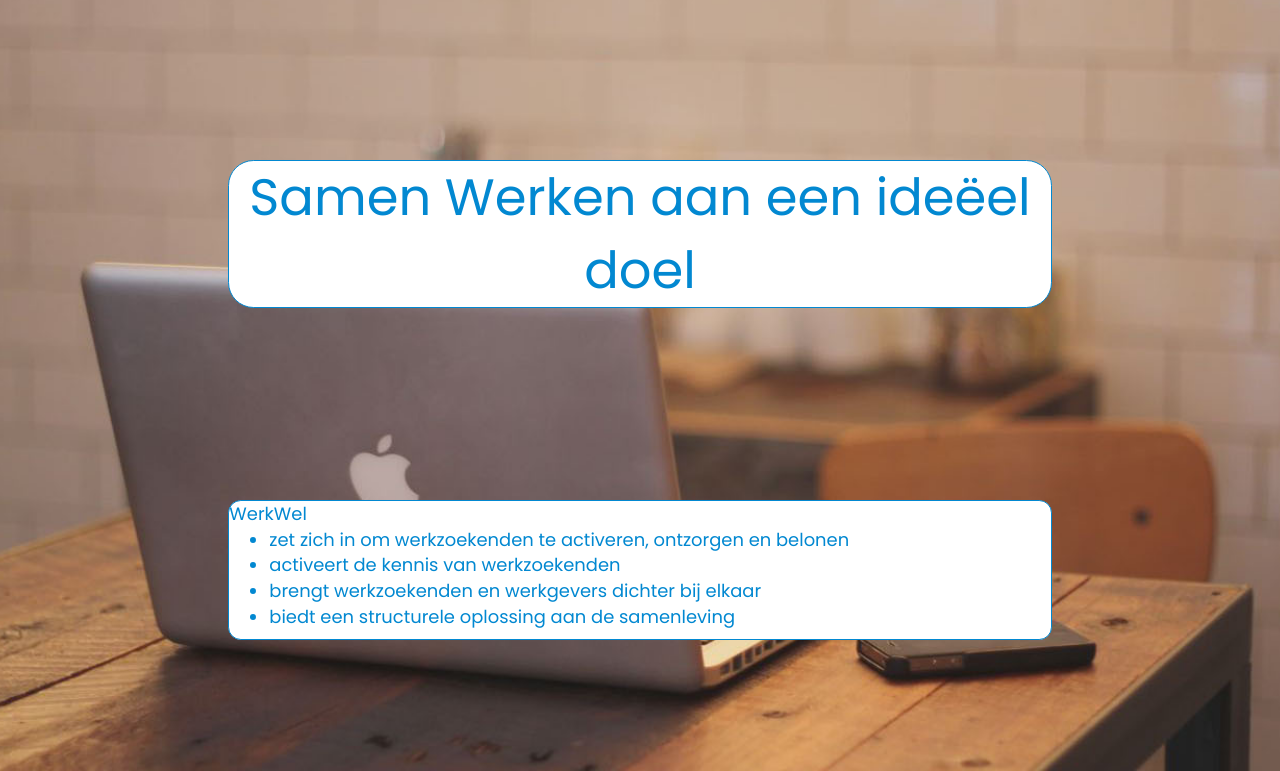
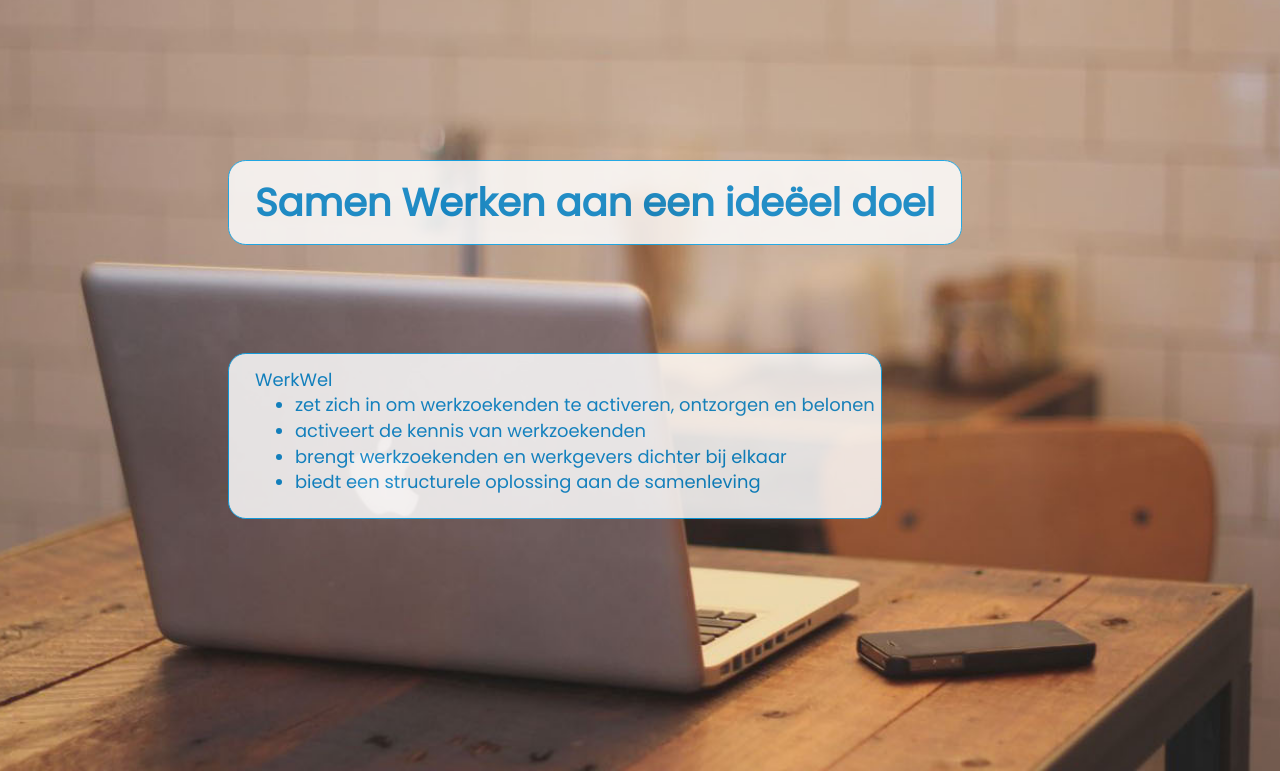
Before and after one commit to W2J/ikwerkwel, a PHP site: page /index.html in a window 1280 px wide. Shown: the part 29-800 px from the top of the page. Run offline with PHP 8.4, Linux system fonts and the light colour scheme; some libraries are stand-ins or nearby versions.

Commit message:
+opmaak P1 en aanpassingen border radius 1.39 en opacity 0.83 website

```diff
--- a/W2J_012/css/style_w2jhome.css
+++ b/W2J_012/css/style_w2jhome.css
@@ -25,19 +25,49 @@ body {
 
 
 #tekstbox1{
-	font-size: 4vw;
+	position: absolute;
+	overflow: visible;
+	height: auto;
+	width: auto;
+	white-space: normal;
+	line-height: 4.5vw;
+	font-weight: 700;
+	color: rgb(2, 136, 209);
+	padding: 1vw 2vw 1vw 2vw;
+	border: 0.15vw solid rgb(3, 169, 244);
+	border-radius: 1.39vw;
+	transition: none;
+	margin: 0px;
+	letter-spacing: 0px;
+	background: white;
+	opacity: 0.83;
+	/* background-color: rgba(255, 255, 255, 0.83); */
 	text-align:center;
-	background:white;
-	border:.1vw solid rgb(2, 136, 209);
-	border-radius:2vw;
+	font-size: 3vw;
 	}
 
 
 #tekstbox2{
+		position: absolute;
+	overflow: visible;
+	height: auto;
+	width: auto;
+	padding: 1vw 0.5vw 1vw 2vw;
+	border: 0.15vw solid rgb(3, 169, 244);
+	border-radius: 1.39vw;
+	transition: none;
+	margin: 0px;
+	text-align:left;
+	letter-spacing: 0px;
+	background: white;
+	opacity: 0.83;
+	/* background-color: rgba(255, 255, 255, 0.83);*/
+	/*white-space: normal;*/
+	font-size: 1.6vw;
+	line-height: 2vw;
+	font-weight: 570;
+	color: rgb(2, 136, 209);
 	font-size: 1.4vw;
-	border:.1vw solid rgb(2, 136, 209);
-	border-radius:1vw;
-	background:white;
 }
 
 #tekstbox3{
```
Also changed, not shown: other parts of W2J_012/css/style_w2jhome.css (+13 -13 lines).
